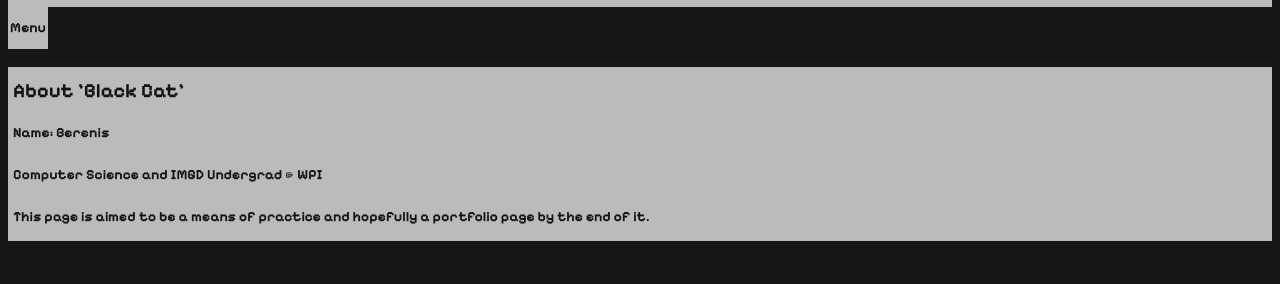
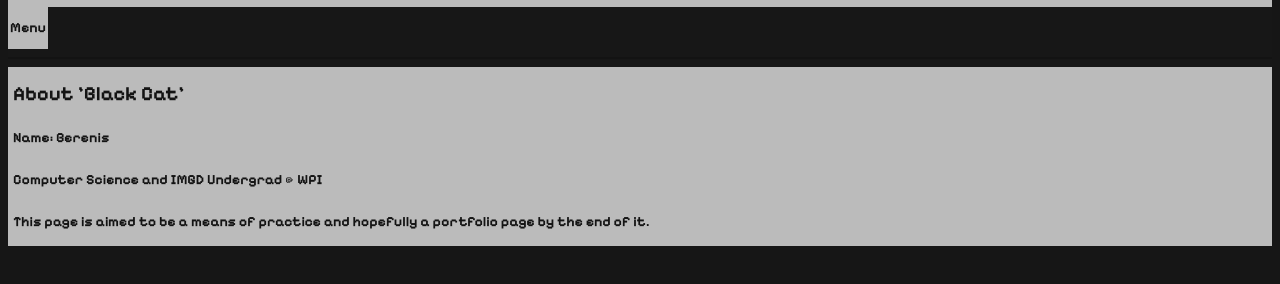
Before and after one commit to a-little-black-cat/a-little-black-cat.github.io, a website: page index.html in a window 1280 px wide. Shown: the part 118-402 px from the top of the page. Drawn offline with Linux system fonts and the light colour scheme.

Commit message:
Update stylesheet.css

```diff
--- a/stylesheet.css
+++ b/stylesheet.css
@@ -71,11 +71,12 @@ h1{
   font-size: 36px;
 }
 
-h2{  font-family: "Pixelify Sans";
+h2{
+  font-family: "Pixelify Sans";
   background-color: #bbbbbb;
   color: #131313;
   font-size: 20px;
-  line-height:5px;}
+  line-height:10px;}
 
 h3{
   font-family: "Pixelify Sans";
```
